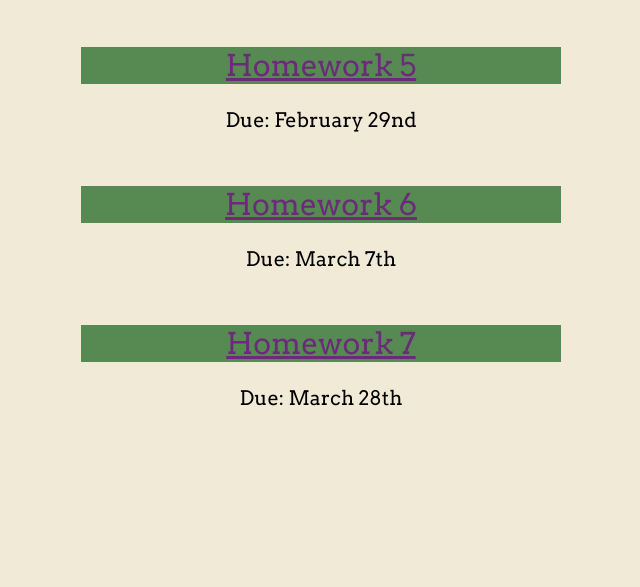
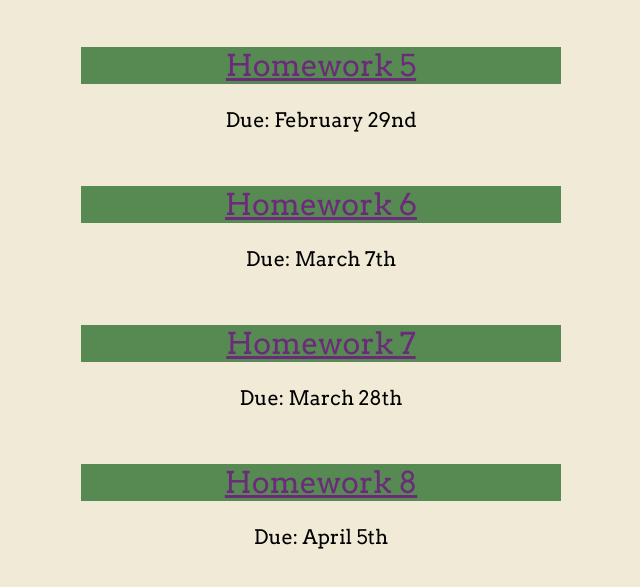
Before and after one commit to coopaloopster/gr_website, a plain HTML site: page homeworks.html in a window 1280 px wide. Shown: the part 694-1281 px from the top of the page, without its empty margins (319-959 px from the left). Before the commit the page ends 1158 px from the top, so only its background shows below. Drawn offline with nearby package versions, Linux system fonts and the light colour scheme.

Commit message:
HW8 for realz

```diff
--- a/homeworks.html
+++ b/homeworks.html
@@ -48,6 +48,11 @@
                     Due:  March 28th
                 </div>
 
+                <a class="hw-buttons" href="homeworks/HW8.pdf">Homework 8</a>
+                <div id="link-body3">
+                    Due:  April 5th
+                </div>
+
                 <script src="https://code.jquery.com/jquery-2.2.0.min.js"></script>
                 <script src="gr.js"></script>
         </body>
```
